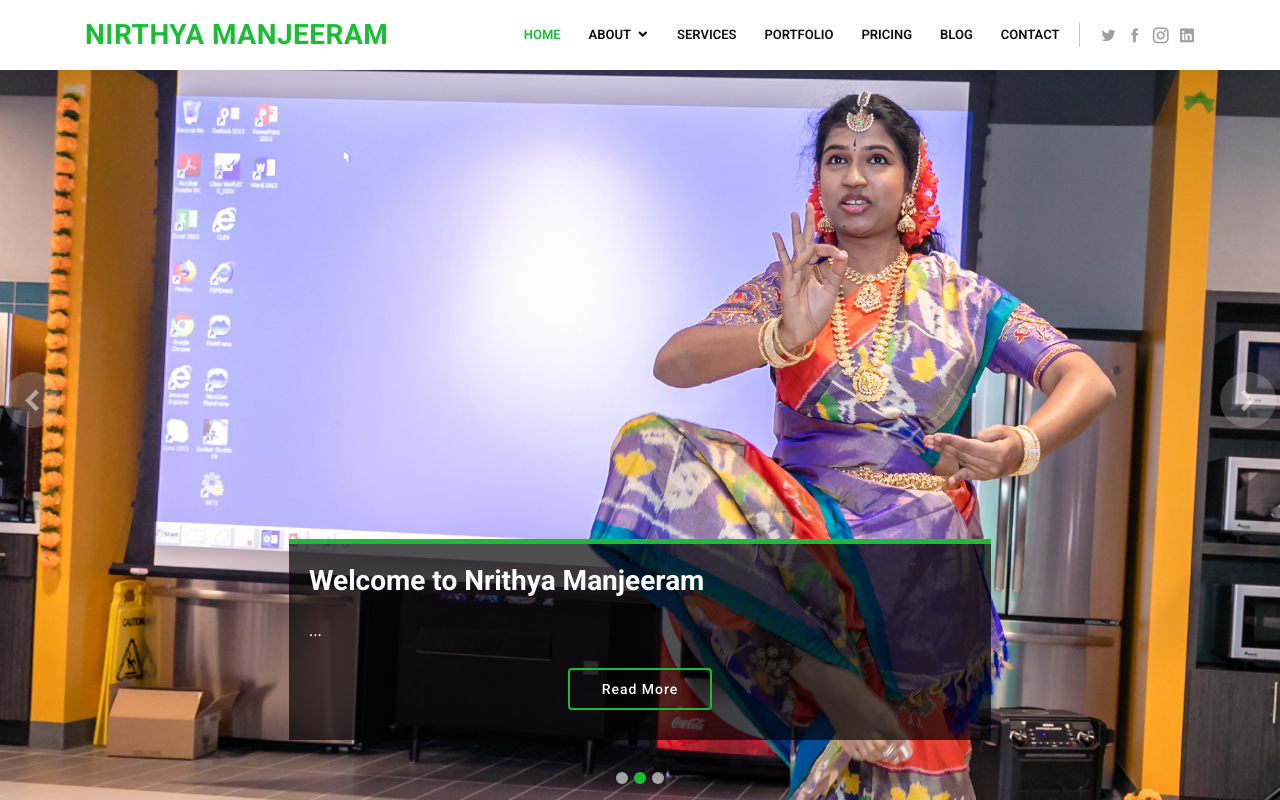
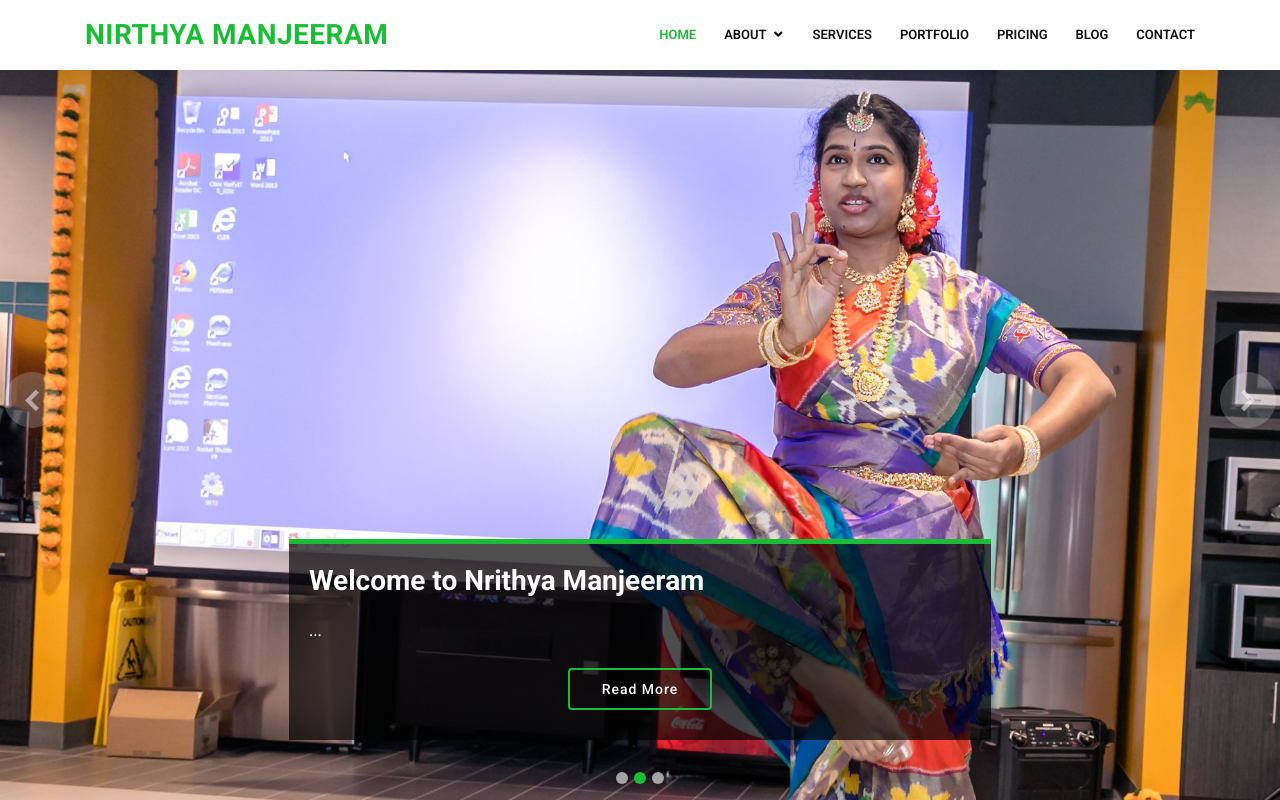
Before and after one commit to kesav007/kesav007.github.io, a plain HTML site: page index.html in a window 1280 px wide. Drawn offline with nearby package versions, Linux system fonts and the light colour scheme.

Commit message:
Rearrage

```diff
--- a/index.html
+++ b/index.html
@@ -68,13 +68,6 @@
 
         </ul>
       </nav><!-- .nav-menu -->
-
-      <div class="header-social-links">
-        <a href="#" class="twitter"><i class="icofont-twitter"></i></a>
-        <a href="#" class="facebook"><i class="icofont-facebook"></i></a>
-        <a href="#" class="instagram"><i class="icofont-instagram"></i></a>
-        <a href="#" class="linkedin"><i class="icofont-linkedin"></i></i></a>
-      </div>
 
     </div>
   </header><!-- End Header -->
```
